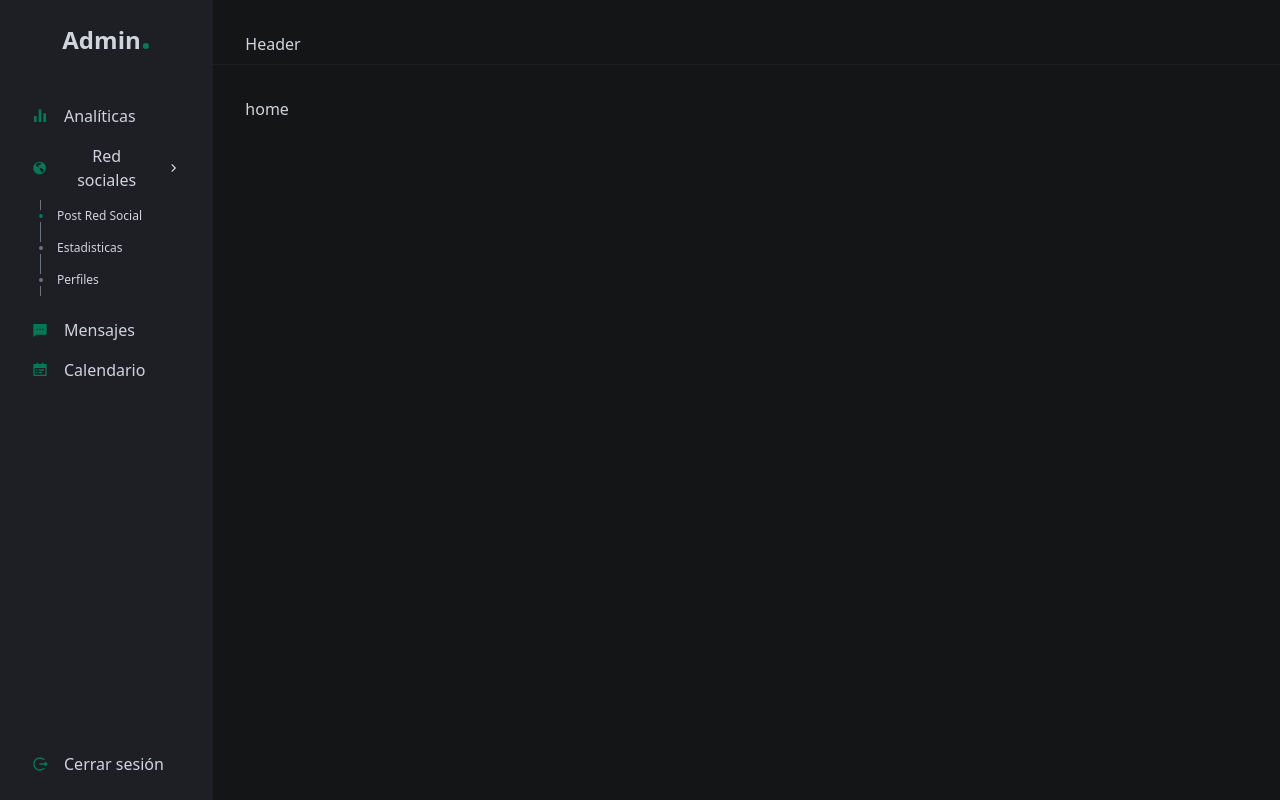
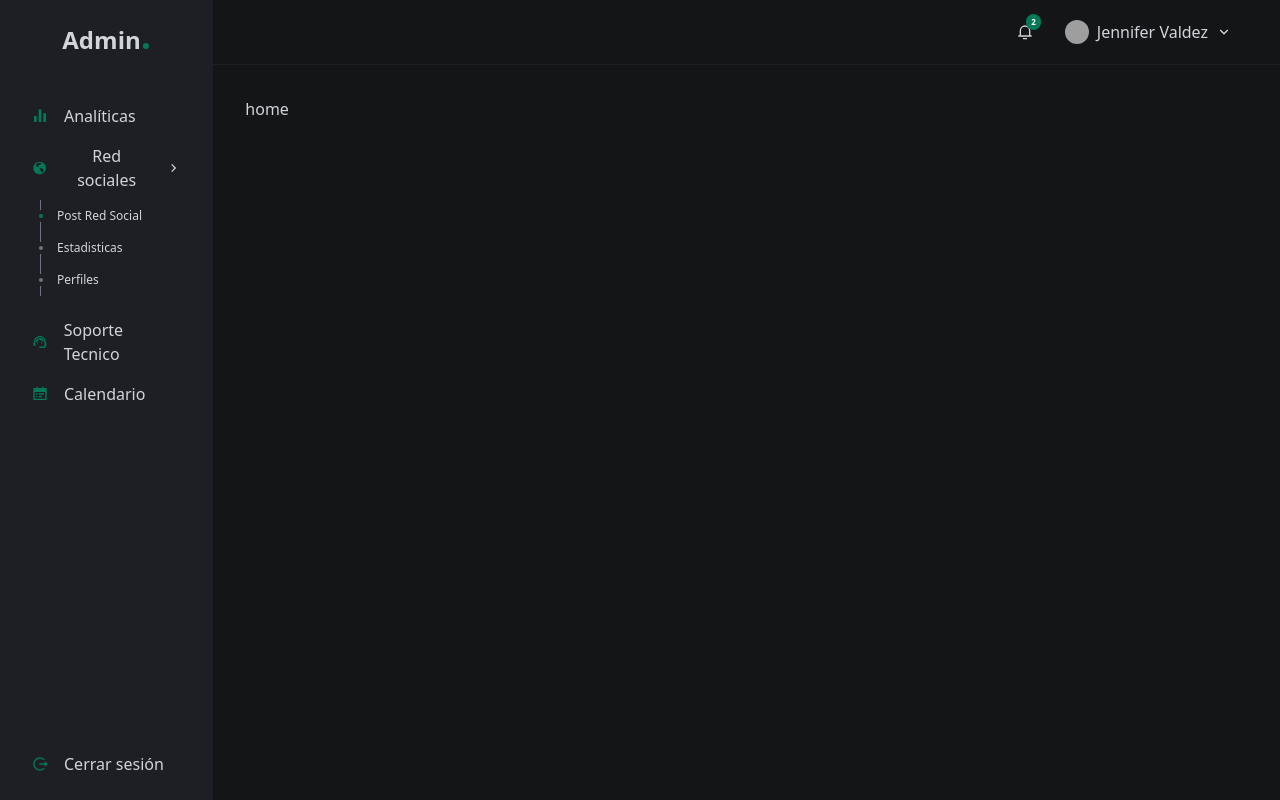
Before and after one commit to rolandoarellano69/Dashboard-T1, a React (Vite) app: page / in a window 1280 px wide. Built offline with nearby package versions, Linux system fonts and the light colour scheme; grey boxes are pictures that could not be loaded.

Commit message:
Header v1

```diff
--- a/package.json
+++ b/package.json
@@ -9,6 +9,7 @@
     "preview": "vite preview"
   },
   "dependencies": {
+    "@szhsin/react-menu": "^3.5.2",
     "react": "^18.2.0",
     "react-dom": "^18.2.0",
     "react-icons": "^4.8.0",
--- a/src/components/Header.jsx
+++ b/src/components/Header.jsx
@@ -1,8 +1,26 @@
 import React from 'react'
-
+import {RiArrowDownSLine, RiNotification3Line} from 'react-icons/ri'
 const Header = () => {
   return (
-    <header className=' h-[7vh] md:h[10vh] border-b border-secondary-100 p-8'>Header</header>
+    <header className=' h-[7vh] md:h[10vh] border-b border-secondary-100 p-8 flex items-center justify-end'>
+      <nav className='flex items-center gap-x-2'>
+        <button className='relative hover:bg-secondary-100 p-2 rounded-lg transition-colors'>
+        <RiNotification3Line />
+        <span className='absolute -top-0.5 -right-0 bg-primary py-0.5 px-[5px] content-box text-white rounded-full text-[8px] font-bold'>
+          2
+        </span>
+        </button>
+
+        <button className='flex items-center gap-x-2 hover:bg-secondary-100 py-2 px-4 rounded-lg transition-colors'>
+          <img src="https://img.freepik.com/foto-gratis/retrato-hermoso-mujer-joven-posicion-pared-gris_231208-10760.jpg" className='w-6 h-6 object-cover rounded-full' />
+          <span>
+            Jennifer Valdez
+          </span>
+          <RiArrowDownSLine/>
+        </button>
+
+      </nav>
+    </header>
   )
 }
 
--- a/src/components/Sidebars.jsx
+++ b/src/components/Sidebars.jsx
@@ -1,15 +1,15 @@
-import React, {useState} from 'react'
+import React, { useState } from 'react'
 import { Link } from 'react-router-dom'
 //icons
-import { RiBarChartFill, RiEarthFill, RiMenu3Line, RiMessage2Fill, RiCalendarTodoFill, RiLogoutCircleRLine, RiCloseLine, RiArrowRightSLine } from 'react-icons/ri'
-
+import { RiBarChartFill, RiEarthFill, RiMenu3Line, RiHeadphoneLine, RiCalendarTodoFill, RiLogoutCircleRLine, RiCloseLine, RiArrowRightSLine } from 'react-icons/ri'
+import { MdOutlineSupportAgent } from 'react-icons/md'
 
 const Sidebars = () => {
-  const [showMenu, setShowMenu]= useState(false)
+  const [showMenu, setShowMenu] = useState(false)
   const [showSubMenu, setShowSubMenu] = useState(false)
   return (
     <>
-    <div className={`xl:h-[100vh] bg-secondary-100 xl:static overflow-y-scroll fixed w-[80%] lg:w-auto md:w-[40%] top-0 h-full p-4 flex flex-col justify-between z-50 ${showMenu ? "left-0" :"-left-full" } transition-all duration-500`}>
+      <div className={`xl:h-[100vh] bg-secondary-100 xl:static overflow-y-scroll fixed w-[80%] lg:w-auto md:w-[40%] top-0 h-full p-4 flex flex-col justify-between z-50 ${showMenu ? "left-0" : "-left-full"} transition-all duration-500`}>
         <div>
           <h1 className='text-center text-2xl font-bold mb-10 text-gray-300'>Admin<span className='text-primary text-4xl'>.</span>
           </h1>
@@ -22,15 +22,15 @@ const Sidebars = () => {
                 <RiBarChartFill className='text-primary' />Analíticas</Link>
             </li>
             <li>
-            <button onClick={() => setShowSubMenu(!showSubMenu) } to="/admin/users " className=' w-full flex items-center justify-between gap-4  py-2 px-4 rounded-lg hover:bg-secondary-900 transition-colors'>
+              <button onClick={() => setShowSubMenu(!showSubMenu)} to="/admin/users " className=' w-full flex items-center justify-between gap-4  py-2 px-4 rounded-lg hover:bg-secondary-900 transition-colors'>
                 <span className='flex items-center gap-4'>
-                <RiEarthFill className="text-primary"  />Red sociales
+                  <RiEarthFill className="text-primary" />Red sociales
                 </span>
-              <RiArrowRightSLine className={`${showSubMenu &&"rotate-90"} transition-all duration-200 ease-in-out`}/>
+                <RiArrowRightSLine className={`${showSubMenu && "rotate-90"} transition-all duration-200 ease-in-out`} />
               </button>
 
               {/* submenu           */}
-            <ul className={` text-xs ${!showSubMenu ? "h-[110px]"  :"h-0"} overflow-y-hidden transition-all`}>
+              <ul className={` text-xs ${!showSubMenu ? "h-[110px]" : "h-0"} overflow-y-hidden transition-all`}>
                 <li>
                   <Link to="/" className='py-2 px-4 border-l border-gray-500 ml-6 block relative before:w-3 before:h-3 before:absolute before:bg-primary before:rounded-full before:-left-[6.4px] before:top-1/2 before:-translate-y-1/2 before:border-4 before:border-secondary-100 hover:text-white transition-colors'>Post Red Social</Link>
                 </li>
@@ -48,7 +48,7 @@ const Sidebars = () => {
 
             {/* submenu */}
             <li>
-            <Link to="/admin/users " className=' flex items-center gap-4 py-2 px-4 rounded-lg hover:bg-secondary-900 transition-colors'><RiMessage2Fill className='text-primary' />Mensajes</Link>
+              <Link to="/admin/users " className=' flex items-center gap-4 py-2 px-4 rounded-lg hover:bg-secondary-900 transition-colors'><MdOutlineSupportAgent className='text-primary' />Soporte Tecnico</Link>
             </li>
             <li>
               <Link to="/admin/users " className=' flex items-center gap-4 py-2 px-4 rounded-lg hover:bg-secondary-900 transition-colors'><RiCalendarTodoFill className='text-primary' />Calendario</Link>
@@ -62,8 +62,8 @@ const Sidebars = () => {
         </nav>
       </div >
 
-    <button onClick={() => setShowMenu (!showMenu)} className='xl:hidden fixed bottom-4 right-4 bg-primary text-white p-4 rounded-full z-50'>
-      {showMenu ? <RiCloseLine /> : <RiMenu3Line className='text-white '/>}
+      <button onClick={() => setShowMenu(!showMenu)} className='xl:hidden fixed bottom-4 right-4 bg-primary text-white p-4 rounded-full z-50'>
+        {showMenu ? <RiCloseLine /> : <RiMenu3Line className='text-white ' />}
 
       </button>
     </>
```
Also changed, not shown: 1 other file (tests, documents, lock files or other folders). Lines whose indentation alone changed are shown as unchanged.
